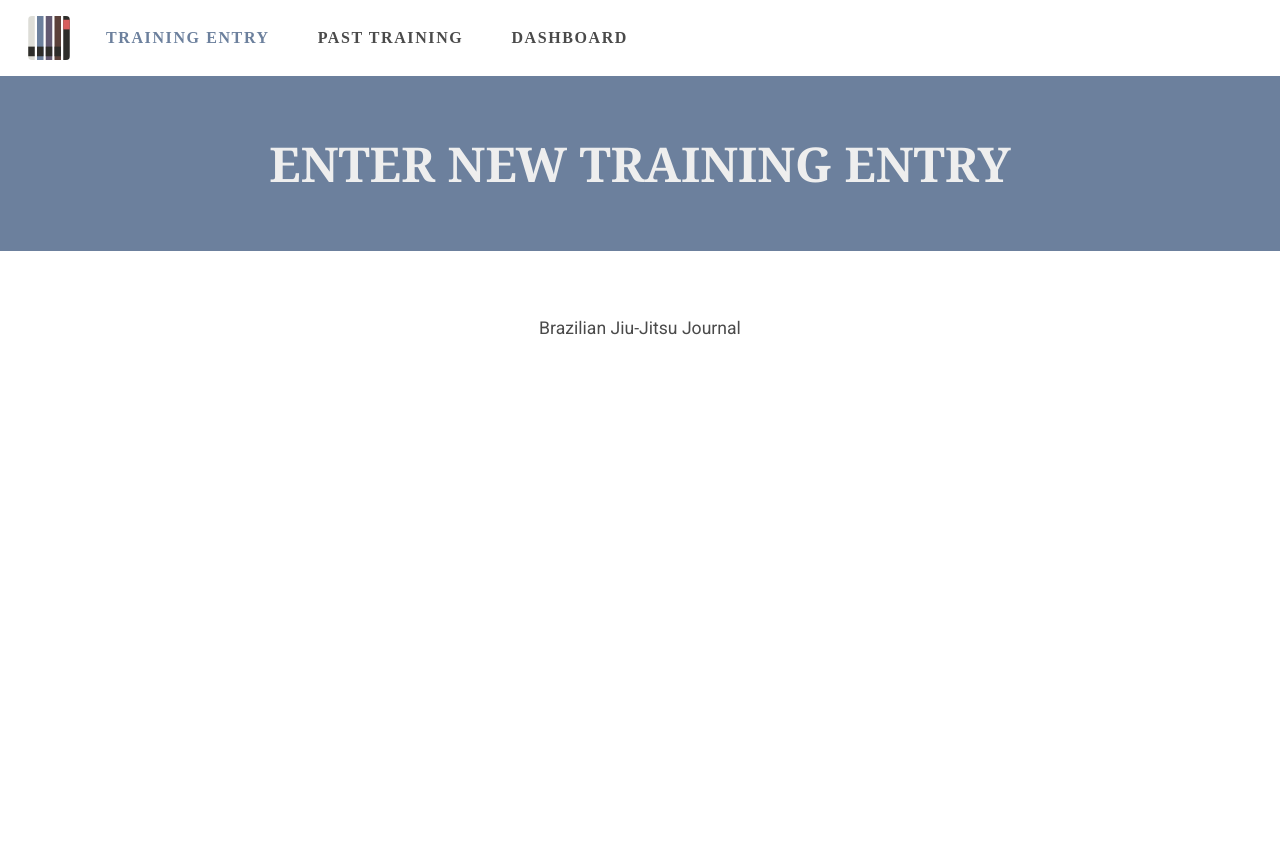
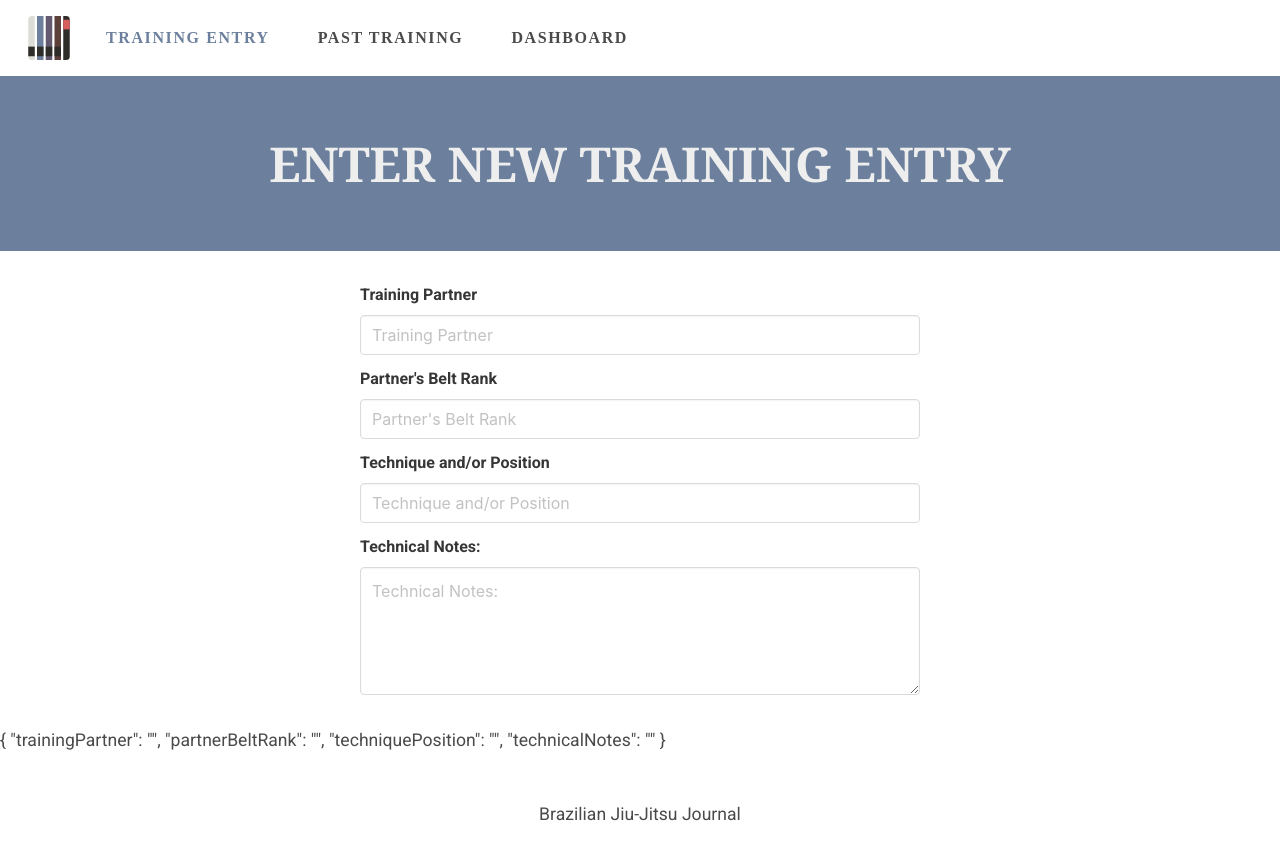
Before and after one commit to christopher-akins/bjj-journal-vue, a Vue app: page /training/new in a window 1280 px wide. Shown: the top 860 px of the page. Before the commit the page ends 800 px from the top, so only its background shows below. Built offline with nearby package versions, Linux system fonts and the light colour scheme; a web font is replaced by a local one.

Commit message:
unsaved/committed changes to form new form field

```diff
--- /dev/null
+++ b/src/components/global/inputs/BaseInput.vue
@@ -0,0 +1,46 @@
+<template>
+  <div class="field">
+    <label :for="inputId" class="label">
+      {{ label }}
+    </label>
+    <div class="control">
+      <input
+        :placeholder="label"
+        :type="inputType"
+        class="input"
+        :id="inputId"
+        :value="modelValue"
+        @input="$emit('update:modelValue', ($event.target as HTMLInputElement).value)"
+      />
+    </div>
+  </div>
+</template>
+
+<script lang="ts">
+
+export default {
+  props: {
+    label: {
+      type: String,
+      default: ''
+    },
+
+    inputId: {
+      type: String,
+      default: ''
+    },
+
+    modelValue: {
+      type: [String, Number],
+      default: '',
+    },
+
+    inputType: {
+      type: String,
+      default: 'text'
+    },
+  },
+
+
+}
+</script>
--- /dev/null
+++ b/src/components/global/inputs/TextArea.vue
@@ -0,0 +1,40 @@
+<template>
+  <div class="field">
+    <label :for="inputId" class="label">
+      {{ label }}
+    </label>
+    <div class="control">
+      <textarea
+        :placeholder="label"
+        class="textarea"
+        :id="inputId"
+        :value="modelValue"
+        @input="$emit('update:modelValue', ($event.target as HTMLInputElement).value)"
+      ></textarea>
+    </div>
+  </div>
+</template>
+
+<script lang="ts">
+
+export default {
+  props: {
+    label: {
+      type: String,
+      default: ''
+    },
+
+    inputId: {
+      type: String,
+      default: ''
+    },
+
+    modelValue: {
+      type: [String, Number],
+      default: '',
+    },
+  },
+
+
+}
+</script>
--- a/src/components/views/TrainingNewView.vue
+++ b/src/components/views/TrainingNewView.vue
@@ -1,18 +1,51 @@
 <template>
     <main-banner banner-title="Enter New Training Entry" />
-    <div class="container form-container">
-
+    <div class="container is-max-desktop form-container">
+      <form>
+        <base-input
+          input-id="trainingPartner"
+          label="Training Partner"
+          v-model:modelValue="formValues.trainingPartner"
+        />
+        <base-input
+          input-id="partnerBeltRank"
+          label="Partner's Belt Rank"
+          v-model:modelValue="formValues.partnerBeltRank"
+        />
+        <base-input
+          input-id="techniquePosition"
+          label="Technique and/or Position"
+          v-model:modelValue="formValues.techniquePosition"
+        />
+        <text-area
+          input-id="technicalNotes"
+          label="Technical Notes:"
+          v-model:modelValue="formValues.technicalNotes"
+        />
+      </form>
     </div>
+    <div>{{  formValues }}</div>
 </template>
 
 <script setup lang="ts">
+import { reactive } from 'vue';
 import MainBanner from '@/components/global/layout/MainBanner.vue';
+import BaseInput from '@/components/global/inputs/BaseInput.vue';
+import TextArea from "@/components/global/inputs/TextArea.vue";
+
+const formValues = reactive({
+  trainingPartner: '',
+  partnerBeltRank: '',
+  techniquePosition: '',
+  technicalNotes: '',
+});
 
 </script>
 
 <style scoped lang="scss">
 .form-container {
-  padding-top: 1rem;
+  max-width: 560px;
+  margin: 2rem auto;
 }
 
 </style>
```
